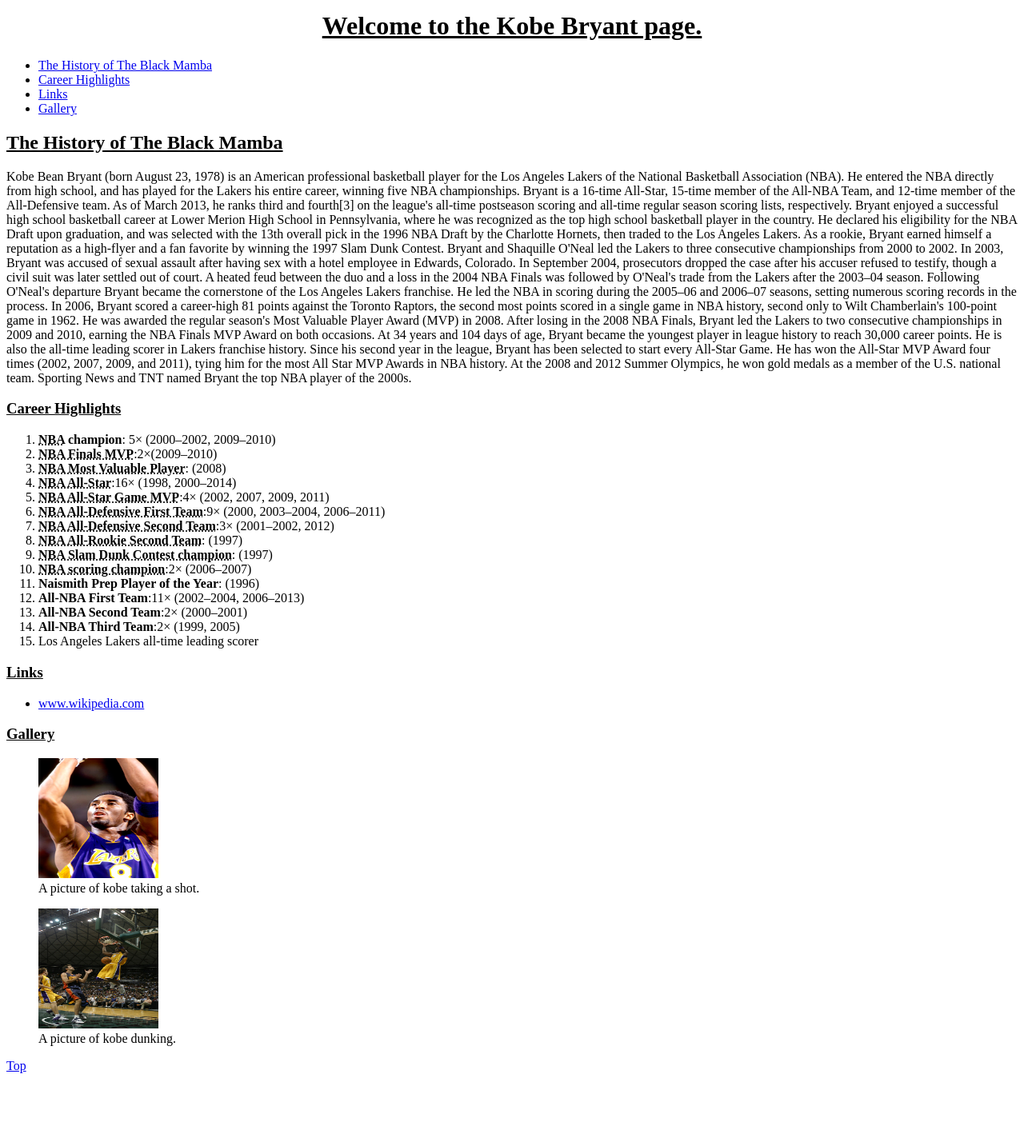
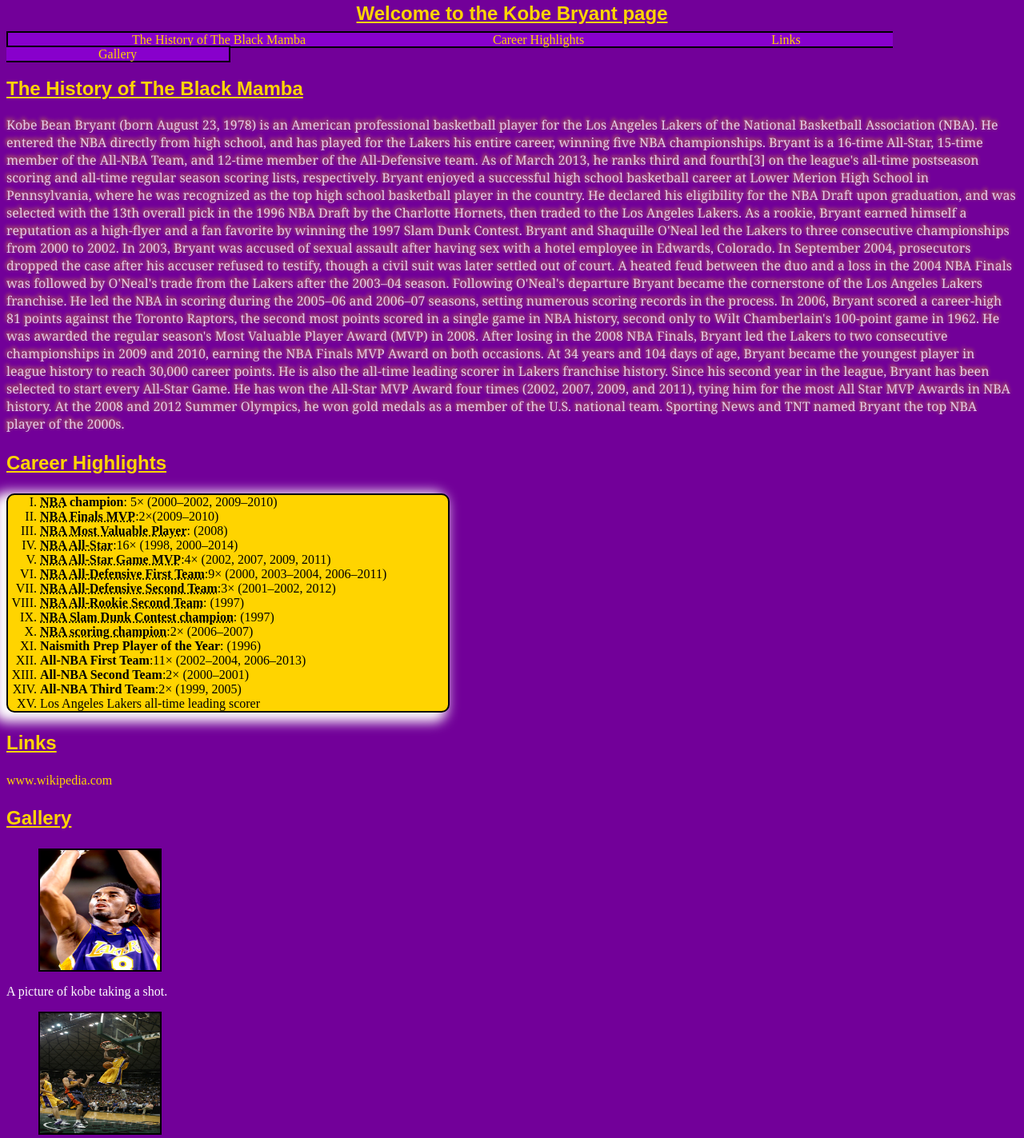
Before and after one commit to LevanceWam/dws1, a plain HTML site: page project_1/index.html in a window 1280 px wide. Shown: the part 7-1430 px from the top of the page at 80% size. Before the commit the page ends 1357 px from the top, so only its background shows below. Drawn offline with Linux system fonts and the light colour scheme; a web font is replaced by a local one.

Commit message:
project 2 changes

```diff
--- /dev/null
+++ b/project_1/css/main.css
@@ -0,0 +1,112 @@
+/*Headings*/
+
+h1 {
+		width:500px;
+		margin-top:10px;
+		margin-left:auto;
+		margin-bottom:10px;
+		margin-right:auto;
+		text-align:center;
+
+}
+
+h1, h2, h3 {
+				color:#FFD400;
+				font-family: Arial, Verdana, sans-serif;
+				font-size:24px;
+
+}
+
+
+
+/*Body*/
+
+body {
+		background-color: #720099;
+
+}
+
+/*links*/
+
+a:link {
+		color:#FFD400;
+		text-decoration:none;
+
+}
+
+a:visited {
+			color: #FFFEFE;
+
+}
+
+a:hover {
+			background-color: hsla(50, 51%, 53%, 0.94);
+			color:#720099;
+			text-decoration:underline;
+
+}
+a:active {
+			color: #0922CC;
+
+
+}
+
+/*paragraphs*/
+
+@font-face {
+  font-family: 'Rokkitt';
+  font-style: normal;
+  font-weight: 400;
+  src: local('Rokkitt'), url(http://fonts.gstatic.com/s/rokkitt/v8/RcB7dRNAX_8JE8zinU47YALUuEpTyoUstqEm5AMlJo4.woff) format('woff');
+}
+
+p {
+			color: #FFFEFE;
+			font-family:Rokkitt,Georgia,serif;
+			opacity:0.8;
+			text-shadow:  -1px  -2px  5px  #FFD400;
+}
+
+/*tables*/
+#container{
+			display:inline;
+			padding:10px;
+			height:4px;
+			width:10px;
+			text-align:center;
+			margin:105px;
+
+}
+
+ul{
+
+
+			display:inline;
+			border:2px solid;
+			background-color:#8800CC;
+
+
+}
+
+ol{
+			border:2.5px solid;
+			background-color:#FFD400;
+			width:500px;
+			padding-right:10px;
+			border-radius:10px;
+			height:auto;
+			box-shadow:  -10px  5px  15px  7px  #FFFEFE;
+			list-style-type:upper-roman;
+
+}
+/*figure*/
+
+#fig {
+		border:2px solid;
+		width:150px;
+		height:150px;
+}
+figcaption {
+				color:#FFFEFE;
+
+}
--- a/project_1/index.html
+++ b/project_1/index.html
@@ -3,16 +3,19 @@
 <head>
 <meta charset="utf-8" />
 <title>Project 1 Kobe Bryant</title>
+	<link href="css/main.css"
+		rel="stylesheet" />
 </head>
 
 <body>
-	<h1 align="center" id="top"><u>Welcome to the Kobe Bryant page.</u></h1>
+	<h1 id="top" id="center"><u>Welcome to the Kobe Bryant page</u></h1>
 	<ul>
-		<li><a href="#history"> The History of The Black Mamba</a></li>
-		<li><a href="#highlights">Career Highlights</a></li>
-		<li><a href="#link">Links</a></li>
-		<li><a href="#pics">Gallery</a></li>
+		<li id="container"><a href="#history"> The History of The Black Mamba</a></li>
+		<li id="container"><a href="#highlights">Career Highlights</a></li>
+		<li id="container"><a href="#link">Links</a></li>
+		<li id="container"><a href="#pics">Gallery</a></li>
 	</ul>
+
 	<h2 id="history"><u>The History of The Black Mamba</u></h2>
 
 	<p>Kobe Bean Bryant (born August 23, 1978) is an American professional basketball player for the Los Angeles Lakers of the National Basketball Association (NBA). He entered the NBA directly from high school, and has played for the Lakers his entire career, winning five NBA championships. Bryant is a 16-time All-Star, 15-time member of the All-NBA Team, and 12-time member of the All-Defensive team. As of March 2013, he ranks third and fourth[3] on the league's all-time postseason scoring and all-time regular season scoring lists, respectively.
@@ -59,20 +62,23 @@
 
 	<h3 id="link"><u>Links</u></h3>
 
-		<ul>
-			<li><a href="http://en.wikipedia.org/wiki/Kobe_Bryant">www.wikipedia.com</a></li>
-		</ul>
+		<a href="http://en.wikipedia.org/wiki/Kobe_Bryant">www.wikipedia.com</a></li>
+
 
 		<h3 id="pics"><u>Gallery</u></h3>
 
-<figure>
+<figure id="fig">
 <a href="Images/freethrow.jpg" target="_blank"><img src="Images/freethrow.jpg" alt="Kobe Bryant shooting a free throw."width="150" height="150" /></a>
+
+</figure>
 <figcaption>A picture of kobe taking a shot.</figcaption>
 </figure>
-		<figure>
+		<figure id="fig">
 <a href="Images/dunk.jpg"><img src="Images/dunk.jpg" alt="Kobe Bryant dunking over a player." width="150" height="150"/></a>
+
+</figure>
 <figcaption>A picture of kobe dunking.</figcaption>
-</figure>
+<br>
 <a href="#top">Top</a>
 </body>
 </html>
```
Also changed, not shown: color/css/styles.css (+10 -10 lines).
